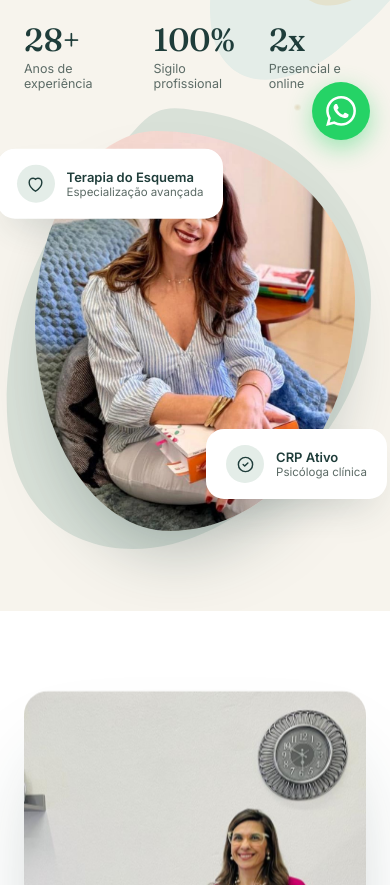
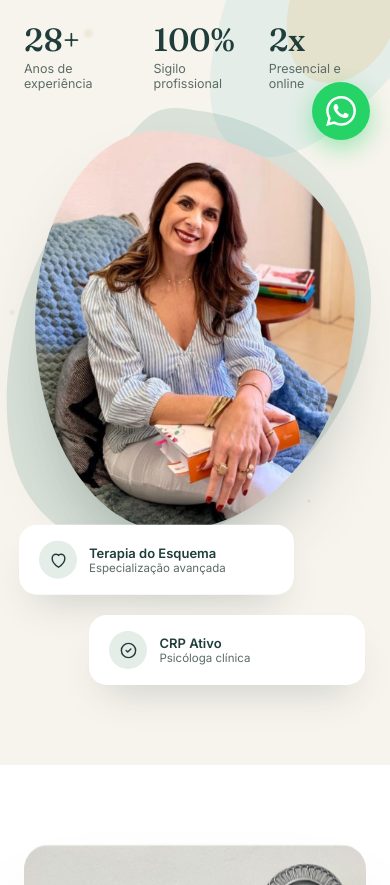
Before and after one commit to Zafir07/Site-Psicologa-Nadia-Fadel, a plain HTML site: page frontend/index.html in a window 390 px wide. Shown: the part 684-1569 px from the top of the page. Drawn offline with Linux system fonts and the light colour scheme.

Commit message:
Ajuste de posicionamento dos cards flutuantes no mobile

```diff
--- a/frontend/css/styles.css
+++ b/frontend/css/styles.css
@@ -277,8 +277,11 @@ footer ul a:hover{color:var(--dourado-soft);}
   .nav-links,.btn-small-nav{display:none;}
   .ham{display:flex;}
   .hero-grid{grid-template-columns:1fr;gap:40px;padding-top:20px;}
-  .hero-visual{display:flex;justify-content:center;}
-  .hero-photo-frame{max-width:320px;}
+  .hero-visual{display:flex;justify-content:center;flex-direction:column;align-items:center;}
+  .hero-photo-frame{max-width:320px;position:relative;}
+  .float-card{position:relative;left:auto;right:auto;top:auto;bottom:auto;transform:none;max-width:86%;margin:0 auto;}
+  .float-card.card-1{margin-bottom:14px;align-self:flex-start;}
+  .float-card.card-2{margin-top:14px;align-self:flex-end;}
   .hero-copy h1{font-size:34px;}
   .hero-copy p.lead{font-size:16px;}
   .hero-stats{gap:24px;}
```
